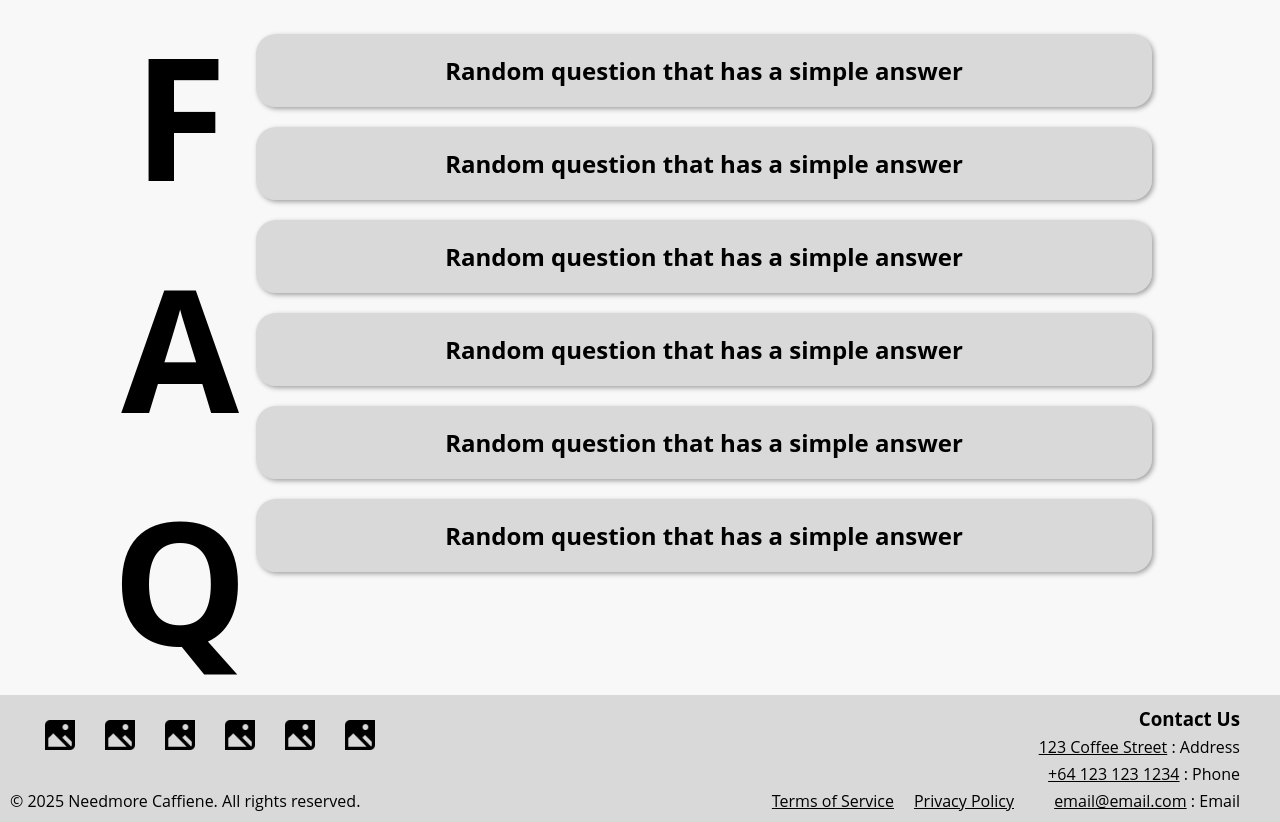
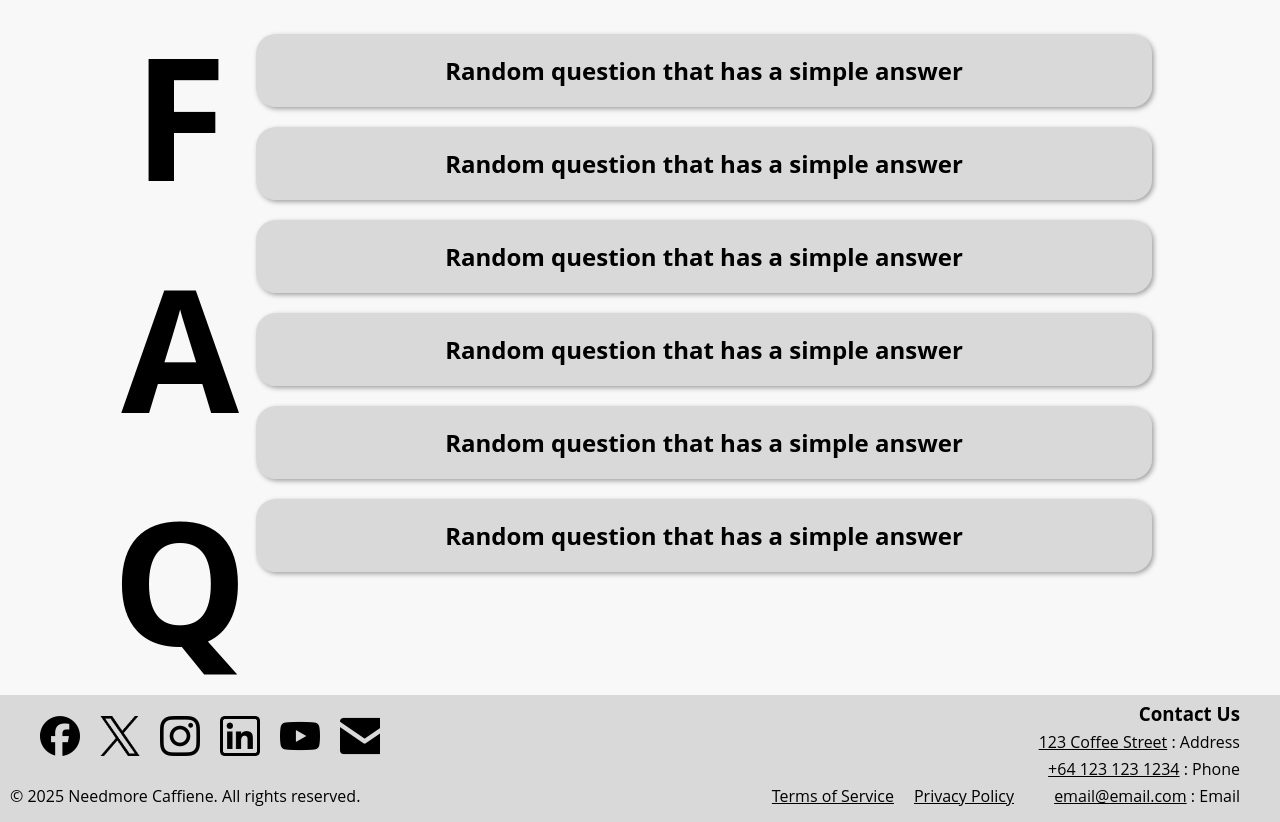
Before and after one commit to wrenstuff/Needmore-Caffiene-Project-Management-System, a Flask app: page /faq in a window 1280 px wide. Shown: the part 98-920 px from the top of the page. Run offline with Flask 3, Linux system fonts and the light colour scheme; style sheets or scripts are compiled from the project's sources.

Commit message:
v.0.2.2.2
Uploaded icon images into the footer and repositioned them into the center

```diff
--- a/static/js/footer.js
+++ b/static/js/footer.js
@@ -11,12 +11,12 @@ connectedCallback() {
     <div class="page-footer">
         <div class="social-media-links">
             <ul>
-                <li><a href="https://www.facebook.com" target="_blank"><img class="social-icons" src="../images/icon-placeholder.png" alt="facebook"></a></li>
-                <li><a href="https://www.twitter.com" target="_blank"><img class="social-icons" src="../images/icon-placeholder.png" alt="twitter"></a></li>
-                <li><a href="https://www.instagram.com" target="_blank"><img class="social-icons" src="../images/icon-placeholder.png" alt="instagram"></a></li>
-                <li><a href="https://www.linkedin.com" target="_blank"><img class="social-icons" src="../images/icon-placeholder.png" alt="linkedin"></a></li>
-                <li><a href="https://www.youtube.com" target="_blank"><img class="social-icons" src="../images/icon-placeholder.png" alt="youtube"></a></li>
-                <li><a href="mailto:#" target="_blank"><img class="social-icons" src="../images/icon-placeholder.png" alt="email"></a></li>
+                <li><a href="https://www.facebook.com" target="_blank"><img class="social-icons" src="static/images/icon-facebook.png" alt="facebook"></a></li>
+                <li><a href="https://www.twitter.com" target="_blank"><img class="social-icons" src="static/images/icon-twitter.png" alt="twitter"></a></li>
+                <li><a href="https://www.instagram.com" target="_blank"><img class="social-icons" src="static/images/icon-instagram.png" alt="instagram"></a></li>
+                <li><a href="https://www.linkedin.com" target="_blank"><img class="social-icons" src="static/images/icon-linkedin.png" alt="linkedin"></a></li>
+                <li><a href="https://www.youtube.com" target="_blank"><img class="social-icons" src="static/images/icon-youtube.png" alt="youtube"></a></li>
+                <li><a href="mailto:#" target="_blank"><img class="social-icons" src="static/images/icon-mailboxdotorg.png" alt="email"></a></li>
             </ul>
         </div>
         <div class="contact-info">
--- a/static/style/_footer.scss
+++ b/static/style/_footer.scss
@@ -46,6 +46,9 @@
                 padding-right: 10px;
 
                 .social-icons {
+                    display: flex;
+                    justify-content: center;
+                    align-items: center;
 
                     width: 40px;
                     height: 40px;
```
Also changed, not shown: database/users.db, static/images/icon-facebook.png (added), static/images/icon-instagram.png (added), static/images/icon-linkedin.png (added), static/images/icon-mailboxdotorg.png (added), static/images/icon-twitter.png (added), static/images/icon-youtube.png (added).
